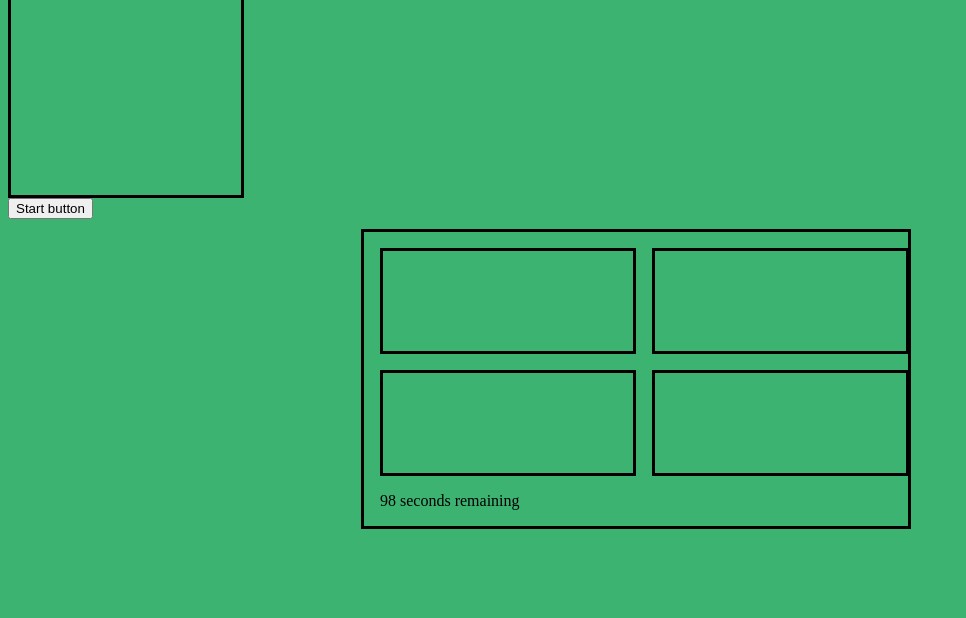
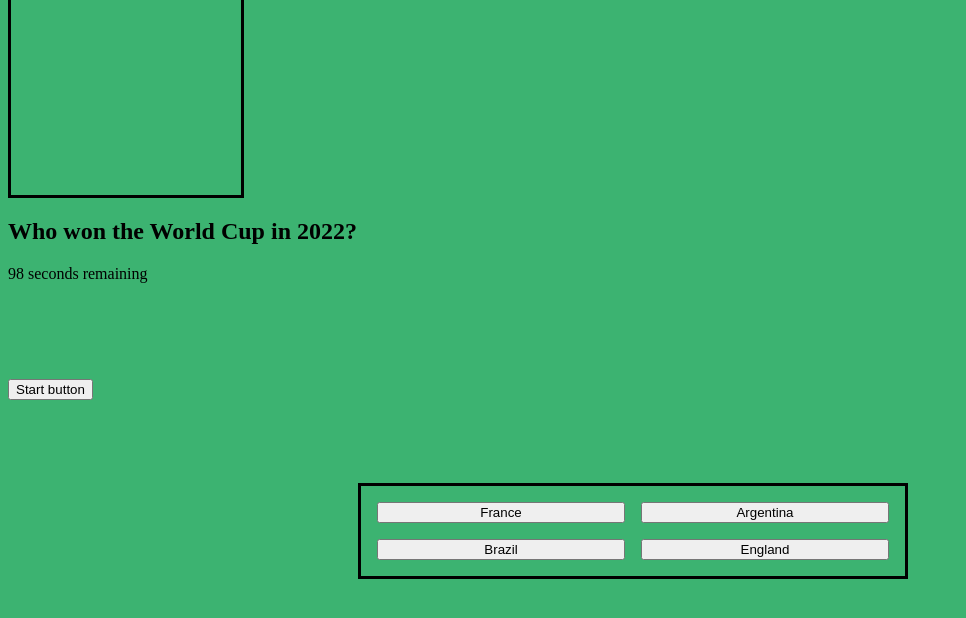
Before and after one commit to mcampb8/quiz-game, a plain HTML site: page index.html in a window 1280 px wide. Both pictures are taken after a click on the button "Start button". Shown: the part 72-690 px from the top of the page, without its empty margins (0-966 px from the left). Drawn offline with Linux system fonts and the light colour scheme.

Commit message:
working buttons

```diff
--- a/index.html
+++ b/index.html
@@ -9,13 +9,19 @@
 </head>
 <body>
     <header></header>
-    <main class ="scoreboard">
+    <main>
+        <div class ="scoreboard">
         <h1>
             Scoreboard
             <p></p>
         </h1>
+        </div>
+        <div>
+            <h2 id="question"></h2>
+            <div id="time"></div>
+        </div>
         <div class = "buttons-grid" id ="buttons">
-        <div class="box box1">
+        <!-- <div class="box box1">
             <p id ="answer1"></p>
         </div>
         <div class="box box2">
@@ -26,8 +32,7 @@
         </div>
         <div class="box box4">
             <p id ="answer4"></p>
-        </div>
-        <div id="time"></div>
+        </div> -->
     </div>
 
     </main>
--- a/script.js
+++ b/script.js
@@ -6,8 +6,8 @@ var time = document.getElementById("time");
 console.log(time);
 var showButtons = document.getElementById("buttons");
 var askQuestion
-var singleAnswers = []
 var playerAnswer
+var currentQuestionIndex =0;
 
 var questions = [{
     query: "Who won the World Cup in 2022?",
@@ -50,15 +50,27 @@ button.addEventListener("click", function(){
 });
 function displayQuestion(){
 //     showButtons.classList.remove("hide");
-for(var i =0; i<questions.length;i++){
-    var dispAnswers = questions[i].possibleAnswers;
-    JSON.stringify(dispAnswers);
-    for(var i = 0; i<dispAnswers.length; i++){
-        singleAnswers[i] = dispAnswers[i].split(",");
-        console.log(singleAnswers);
+    document.getElementById("buttons").textContent ="";
+    var dispAnswers = questions[currentQuestionIndex].possibleAnswers;
+    var showQuestion = questions[currentQuestionIndex].query;
+    console.log(showQuestion);
+    for(var j = 0; j<dispAnswers.length; j++){
+        var singleAnswers = dispAnswers[j];
+        var answerButton = document.createElement("button");
+        answerButton.innerText = singleAnswers;
+        document.getElementById("buttons").appendChild(answerButton);
+        answerButton.addEventListener("click", checkAnswer)
+
     }
+    document.getElementById("question").textContent = showQuestion;
+ }
+ function checkAnswer(event){
+    var answerText = event.target.textContent;
+     if(answerText !== questions[currentQuestionIndex].correctAnswer){
+    secondsRemaining = secondsRemaining - 10;
+} else{
+    console.log("correct");
 }
-if(playerAnswer !== questions.correctAnswer){
-    secondsRemaining = secondsRemaining - 10;
-}
+    currentQuestionIndex++;
+    displayQuestion();
  }
```
